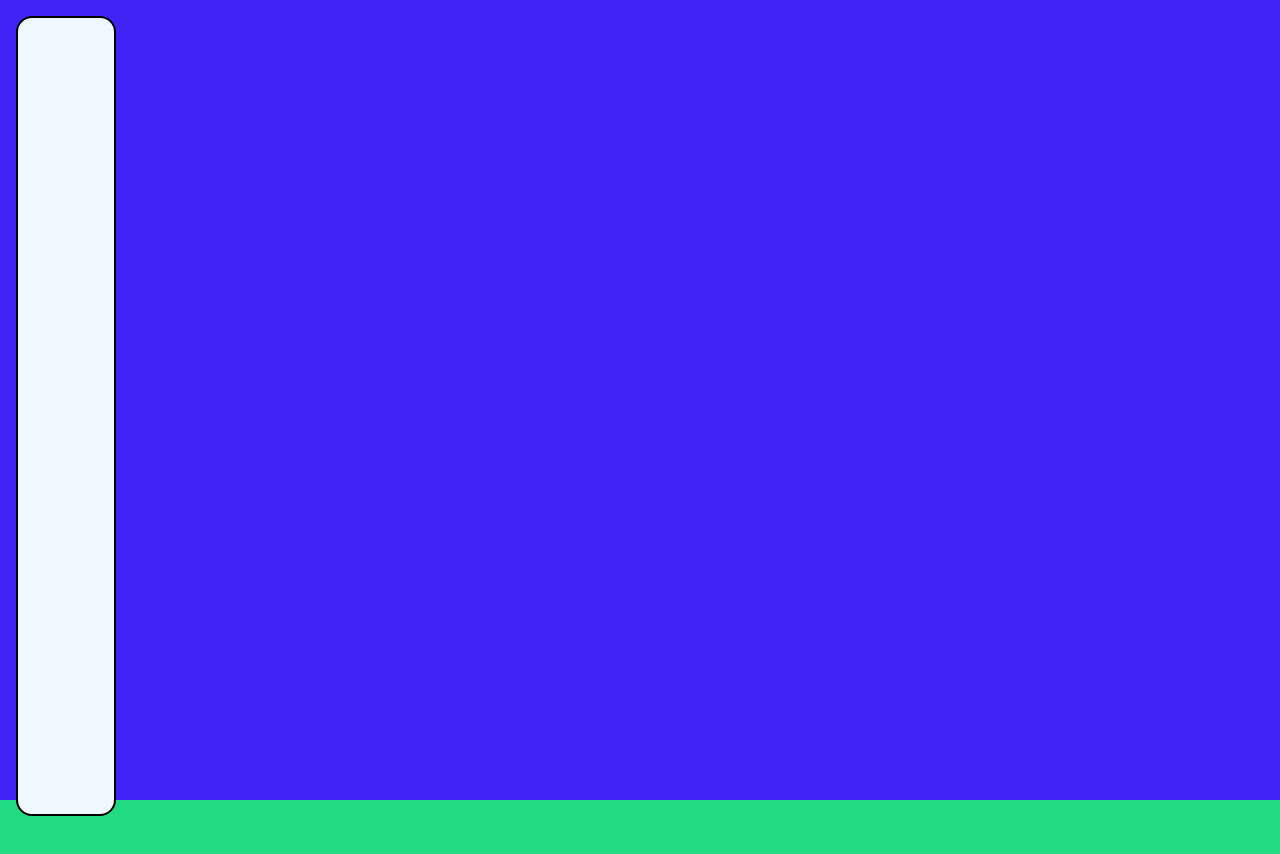
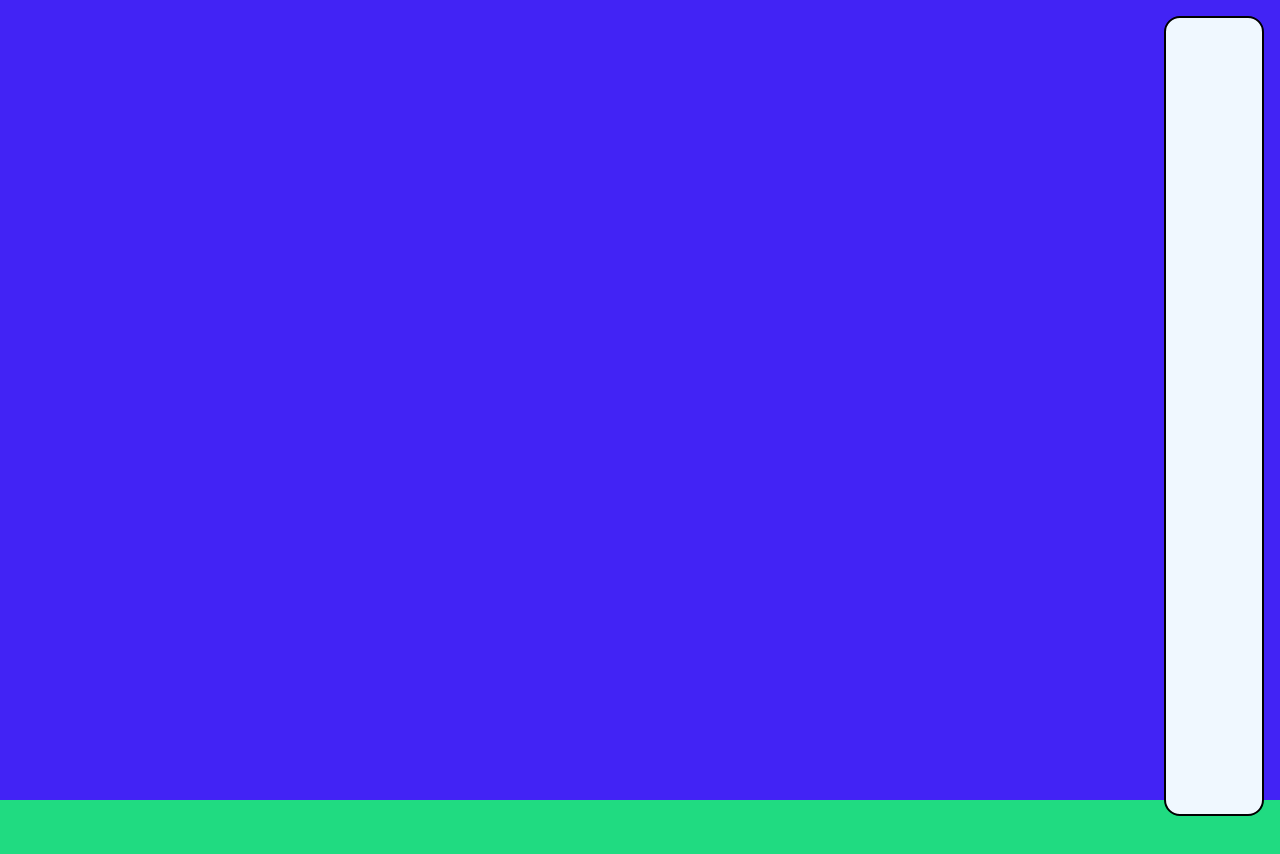
Before and after one commit to Aebel-Shajan/minimap, a React (Vite) app: page / in a window 1280 px wide. Shown: the top 854 px of the page. Built offline with nearby package versions, Linux system fonts and the light colour scheme.

Commit message:
Fix minimap css

```diff
--- a/src/components/Minimap/Minimap.module.css
+++ b/src/components/Minimap/Minimap.module.css
@@ -4,7 +4,7 @@
   background-color: aliceblue;
   border: solid 2px black;
   border-radius: 1rem;
-  position: absolute;
+  position: fixed;
   top: 1rem;
-  left: 1rem;
+  right: 1rem;
 }
```
